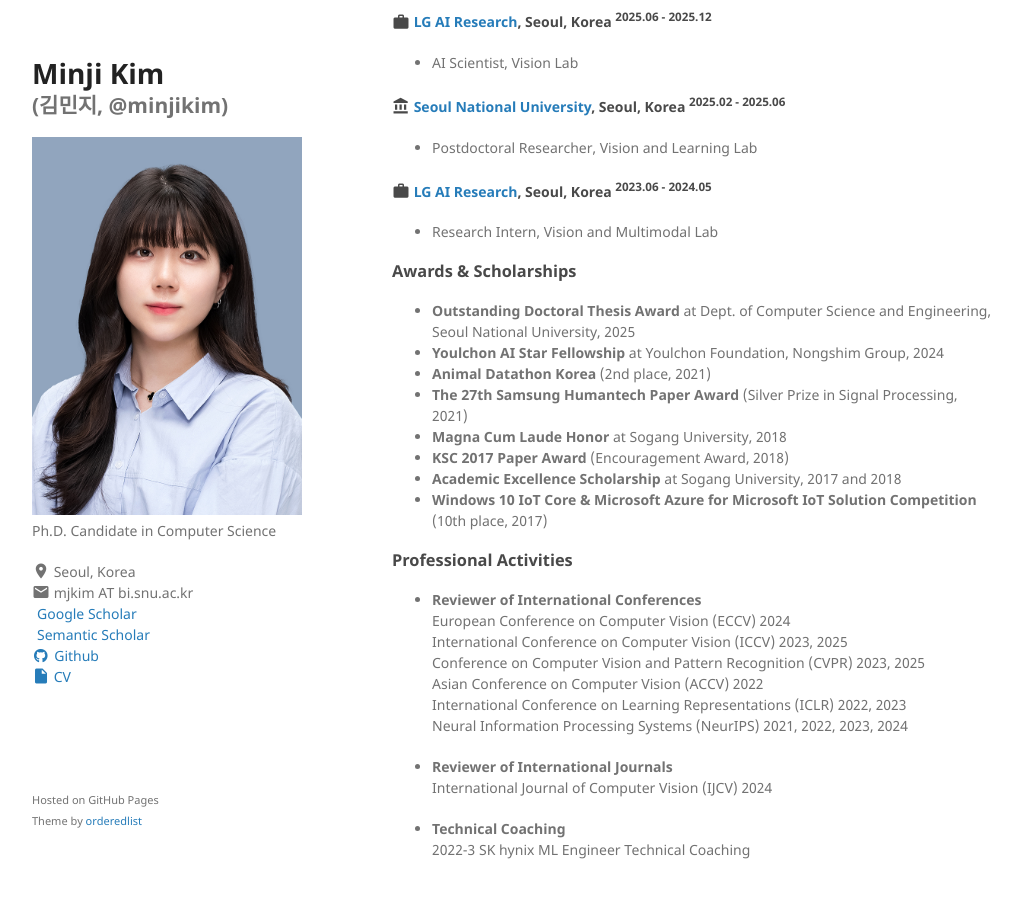
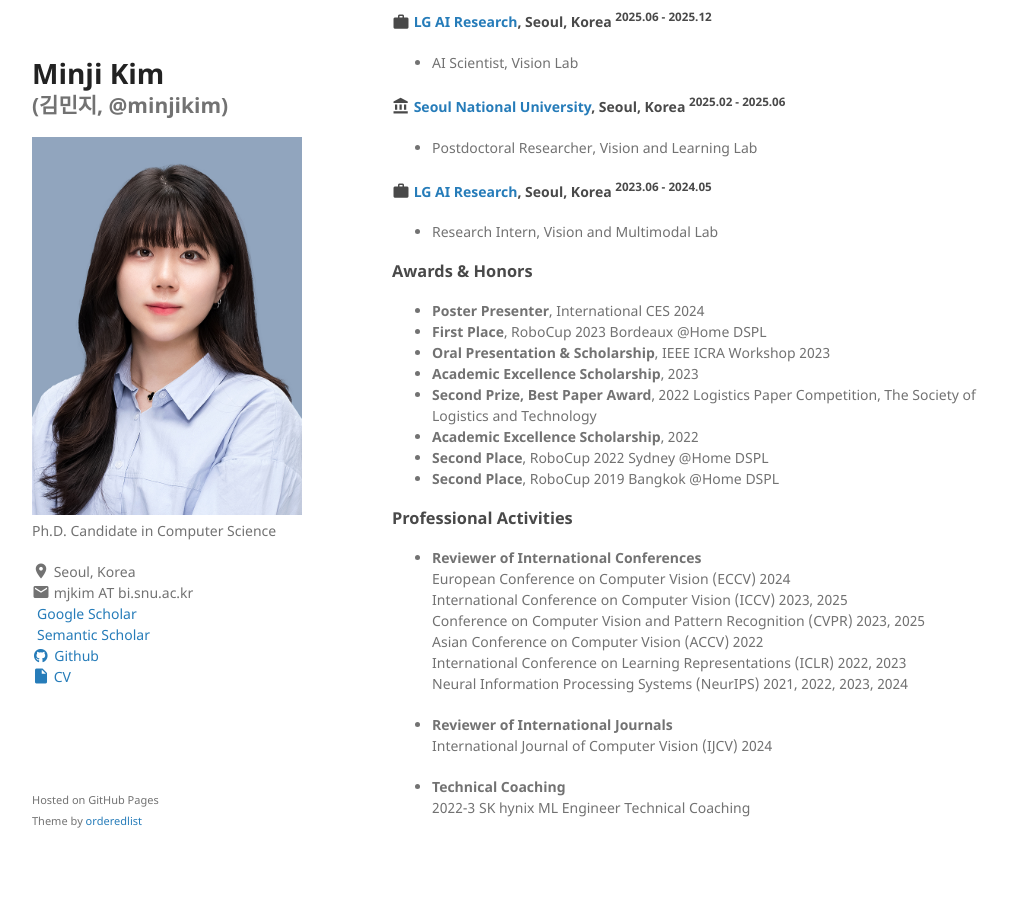
Before and after one commit to MINJIKIM-96/MINJIKIM-96.github.io, a Jekyll site: the page built from index.md, in a window 1280 px wide and 900 px high, scrolled down 1743 px. Shown: the whole window, without its empty margins (128-1149 px from the left). Built offline with Jekyll 4.4.1, drawn with Linux system fonts in a browser that asks for light colours; a style sheet for code colours, icons or effects is not loaded.

Commit message:
Update index.md

```diff
--- a/index.md
+++ b/index.md
@@ -139,17 +139,16 @@ KCS 2017
 
 
 
-### Awards & Scholarships
+### Awards & Honors
 
-- [**Outstanding Doctoral Thesis Award**](https://cse.snu.ac.kr/community/news/1186) at Dept. of Computer Science and Engineering, Seoul National University, 2025 <!-- 2025.02.26 -->
-- [**Youlchon AI Star Fellowship**](https://aiis.snu.ac.kr/bbs/board.php?bo_table=sub5_1&wr_id=555) at Youlchon Foundation, Nongshim Group, 2024 <!-- 2024.09.12 -->
-- [**Animal Datathon Korea**](https://blog.naver.com/aidkr/222518300737) (2nd place, 2021) <!-- 2021.09.27 -->
-- [**The 27th Samsung Humantech Paper Award**](https://humantech.samsung.com/saitext/index.jsp) (Silver Prize in Signal Processing, 2021) <!-- 2021.01.29 -->
-- **Magna Cum Laude Honor** at Sogang University, 2018 <!-- 2018.02.20 -->
-- [**KSC 2017 Paper Award**](http://www.kiise.or.kr/conference/board/boardview.do?CC=KSC&CS=2017&PARENT_ID=011400&NUM=104) (Encouragement Award, 2018) <!-- 2018.02.06 -->
-- **Academic Excellence Scholarship** at Sogang University, 2017 and 2018
-- **Windows 10 IoT Core & Microsoft Azure for Microsoft IoT Solution Competition** (10th place, 2017)
-
+- **Poster Presenter**, International CES 2024
+- **First Place**, RoboCup 2023 Bordeaux @Home DSPL
+- **Oral Presentation & Scholarship**, IEEE ICRA Workshop 2023
+- **Academic Excellence Scholarship**, 2023
+- **Second Prize, Best Paper Award**, 2022 Logistics Paper Competition, The Society of Logistics and Technology
+- **Academic Excellence Scholarship**, 2022
+- **Second Place**, RoboCup 2022 Sydney @Home DSPL
+- **Second Place**, RoboCup 2019 Bangkok @Home DSPL
 
 <!--
 ### Development Projects
```
